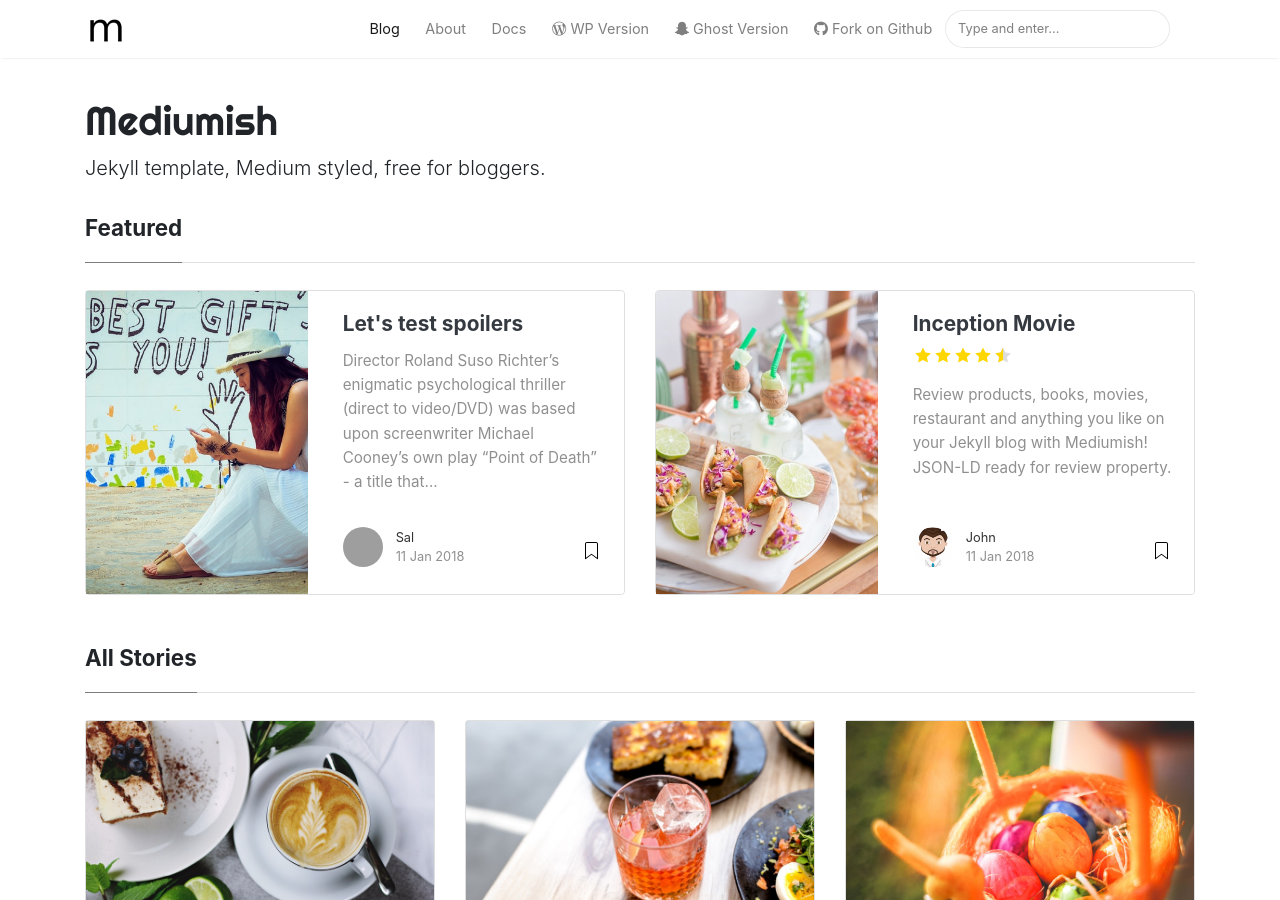
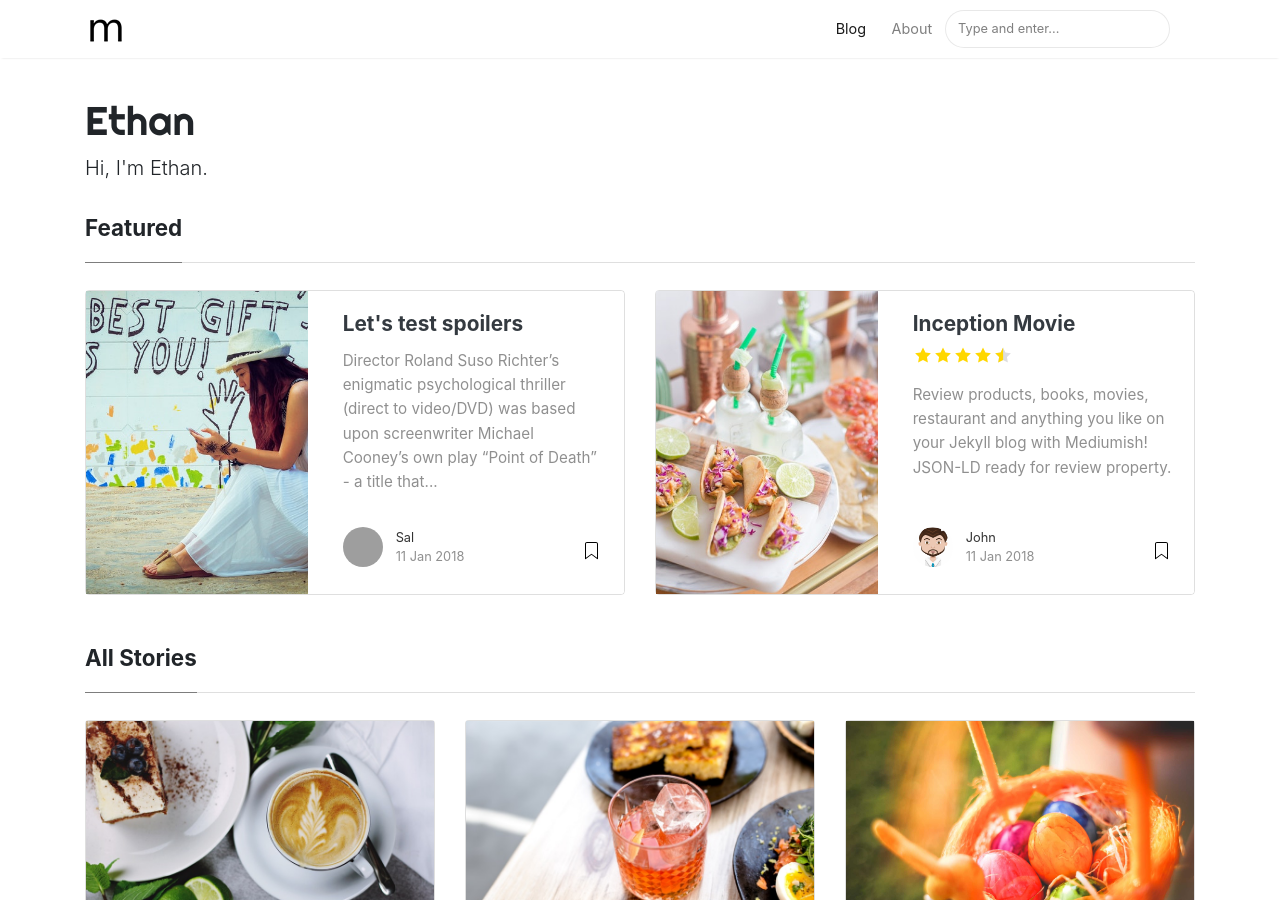
Before and after one commit to MonPower/MonPower.github.io, a Jekyll site: the page built from index.html, in a window 1280 px wide and 900 px high. Built offline with Jekyll 4.4.1, drawn with Linux system fonts in a browser that asks for light colours; nearby versions of some CDN libraries; the list of posts is cut into pages by our own code; some of the changed text lies outside the part shown; grey boxes are pictures that could not be loaded.

Commit message:
remove some unused part

```diff
--- a/_config.yml
+++ b/_config.yml
@@ -1,13 +1,12 @@
 # Site
-name: "Mediumish"
-title: "Mediumish"
-description: "Jekyll template, Medium styled, free for bloggers."
+name: "Ethan"
+title: "Ethan"
+description: "Hi, I'm Ethan."
 logo: 'assets/images/logo.png'
 favicon: 'assets/images/logo.png'
 baseurl: ''
 google_analytics: 'UA-46278016-1'
 disqus: 'demowebsite'
-mailchimp-list: 'https://wowthemes.us11.list-manage.com/subscribe/post?u=8aeb20a530e124561927d3bd8&amp;id=8c3d2d214b'
 include: ["_pages"]
 permalink: /:title/
 
--- a/_layouts/default.html
+++ b/_layouts/default.html
@@ -75,22 +75,6 @@ ga('send', 'pageview');
                 <a class="nav-link" href="{{ site.baseurl }}/about">About</a>
                 </li>
 
-                <li class="nav-item">
-                <a target="_blank" class="nav-link" href="https://bootstrapstarter.com/bootstrap-templates/template-mediumish-bootstrap-jekyll/"> Docs</a>
-                </li>
-
-                <li class="nav-item">
-                <a target="_blank" class="nav-link" href="https://www.wowthemes.net/themes/mediumish-wordpress/"><i class="fab fa-wordpress-simple"></i> WP Version</a>
-                </li>
-
-                <li class="nav-item">
-                <a target="_blank" class="nav-link" href="https://www.wowthemes.net/themes/mediumish-ghost/"><i class="fab fa-snapchat-ghost"></i> Ghost Version</a>
-                </li>
-
-                <li class="nav-item">
-                <a target="_blank" class="nav-link" href="https://github.com/wowthemesnet/mediumish-theme-jekyll"><i class="fab fa-github"></i> Fork on Github</a>
-                </li>
-
                 {% include search-lunr.html %}
 
             </ul>
@@ -122,22 +106,6 @@ ga('send', 'pageview');
 <div class="main-content">
     {{ content }}
 </div>
-
-{% if site.mailchimp-list %}
-<!-- Bottom Alert Bar
-================================================== -->
-<div class="alertbar">
-	<div class="container text-center">
-		<span><img src="{{ site.baseurl }}/{{ site.logo }}" alt="{{site.title}}"> &nbsp; Never miss a <b>story</b> from us, subscribe to our newsletter</span>
-        <form action="{{site.mailchimp-list}}" method="post" name="mc-embedded-subscribe-form" class="wj-contact-form validate" target="_blank" novalidate>
-            <div class="mc-field-group">
-            <input type="email" placeholder="Email" name="EMAIL" class="required email" id="mce-EMAIL" autocomplete="on" required>
-            <input type="submit" value="Subscribe" name="subscribe" class="heart">
-            </div>
-        </form>
-	</div>
-</div>
-{% endif %}
 
 </div>
 
```
